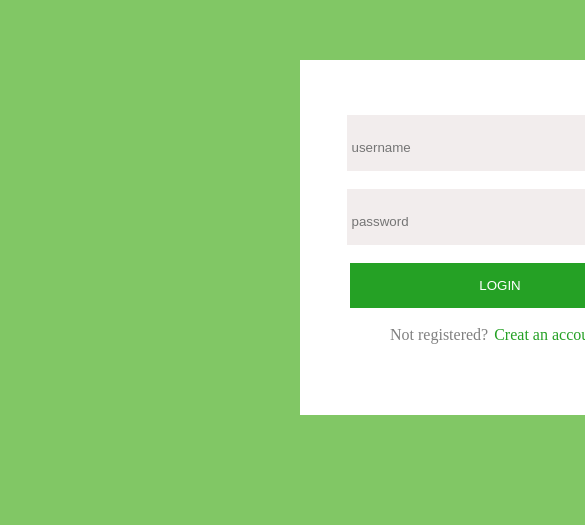
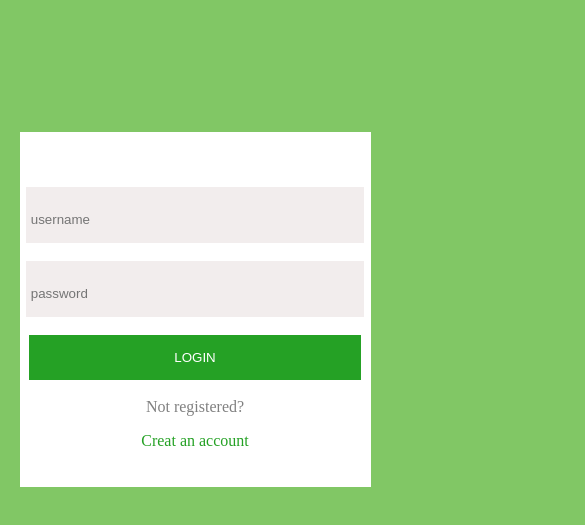
Before and after one commit to Danielleelara/Tela-Login, a plain HTML site: page index.html in a window 390 px wide. Shown: the part 121-646 px from the top of the page, 585 px wide, since content can reach past the window. Drawn offline with Linux system fonts and the light colour scheme.

Commit message:
Add new features

```diff
--- a/style.css
+++ b/style.css
@@ -6,10 +6,9 @@ body{
     margin-left: auto;
     background-color: rgb(129, 199, 101);
     width: 1000px;
-    height: 700px;
+    height: 100vh;
 }
 .quadradobranco{
-
     padding-top: 55px;
     display: inline-block;
     background-color: white;
@@ -19,12 +18,8 @@ body{
     margin-left: auto;
     margin-right: auto;
     display: block;
-
-
 }
 .nome, .senha{
-
-
     margin-top: auto;
     background: rgba(242, 237, 237, 0.974);
     color: gray;
@@ -36,7 +31,6 @@ body{
     padding-left: 5px;
     padding-top: 10px;
     border:gray;
-
 }
 .botao{
     border:rgb(37, 161, 37);
@@ -49,15 +43,33 @@ body{
     height: 45px;
 }
 .final {
-
     background: white;
     color: gray;
     padding-left: 90px;
-
 }
  .criar{
-
     background: white;
     color: rgb(37, 161, 37);
     padding-left: 2px;
 }
+
+@media(max-width: 1000px) {
+    body{
+        width: 100%;
+    }
+}
+
+@media(max-width: 500px) {
+    .quadradobranco{
+        width: 90vw;
+        text-align: center;
+    }
+    .nome, .senha, .botao{
+        width: 85vw;
+    }
+    .criar, .final {
+        padding-left: 0px;
+        display: block;
+        margin-bottom: 1rem;
+    }
+}
```
